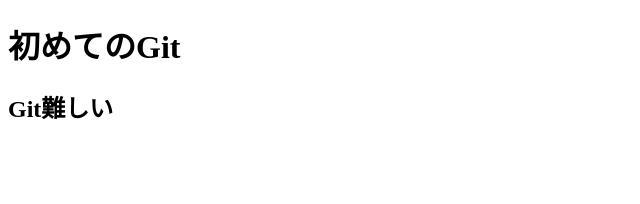
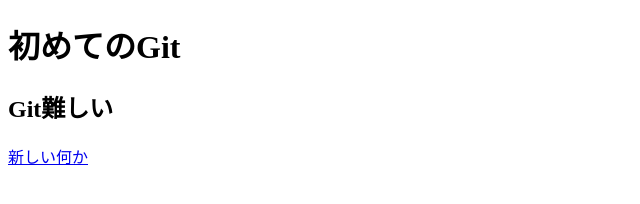
Before and after one commit to nishiyuya/git-practice, a plain HTML site: page index.html in a window 1280 px wide. Shown: the whole page, without its empty margins (0-640 px from the left). Drawn offline with Linux system fonts and the light colour scheme.

Commit message:
pタグ追加

```diff
--- a/index.html
+++ b/index.html
@@ -10,5 +10,6 @@
 <body>
     <h1>初めてのGit</h1>
     <h2>Git難しい</h2>
+    <p><a href="#">新しい何か</a></p>
 </body>
 </html>
```
